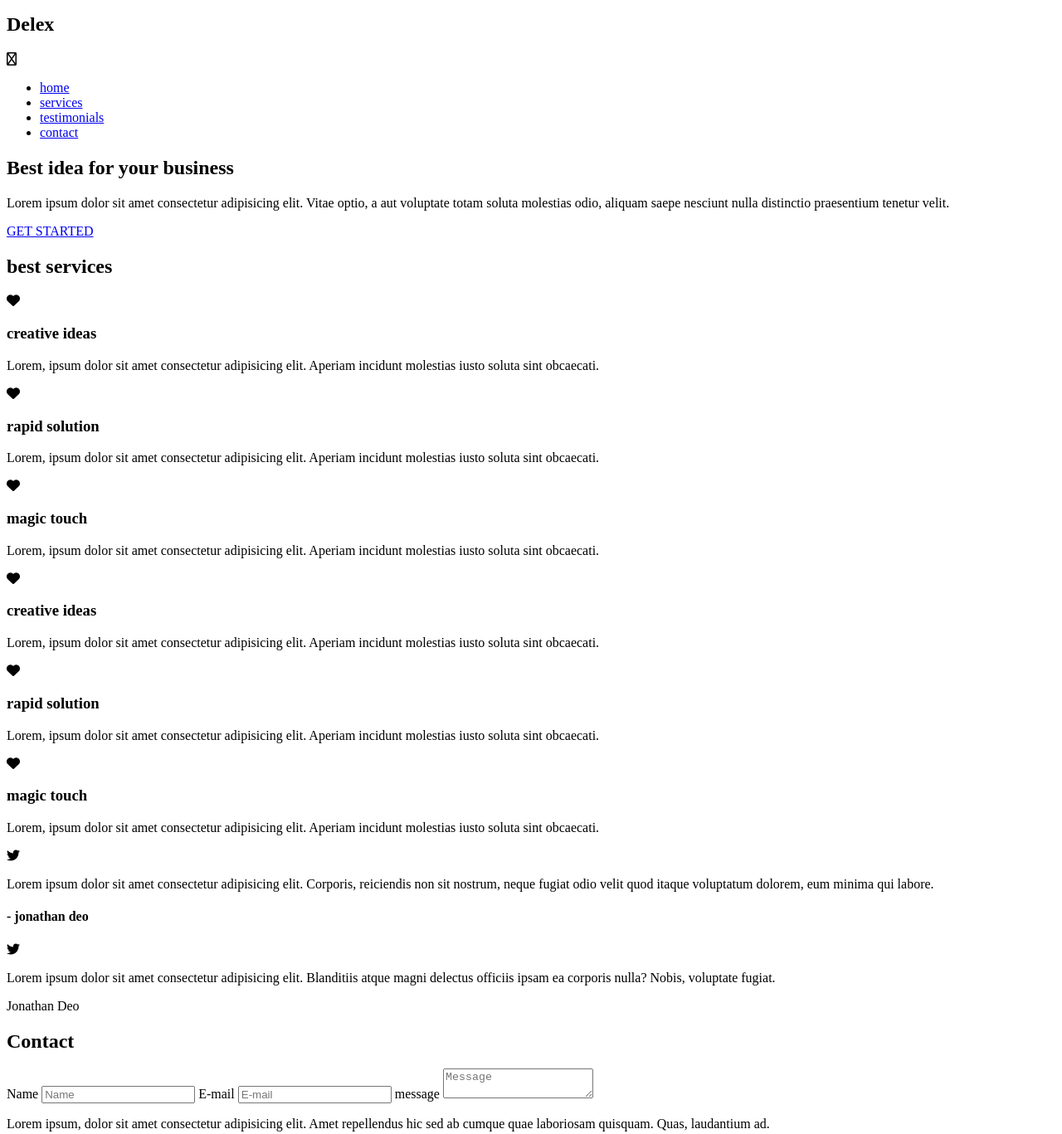
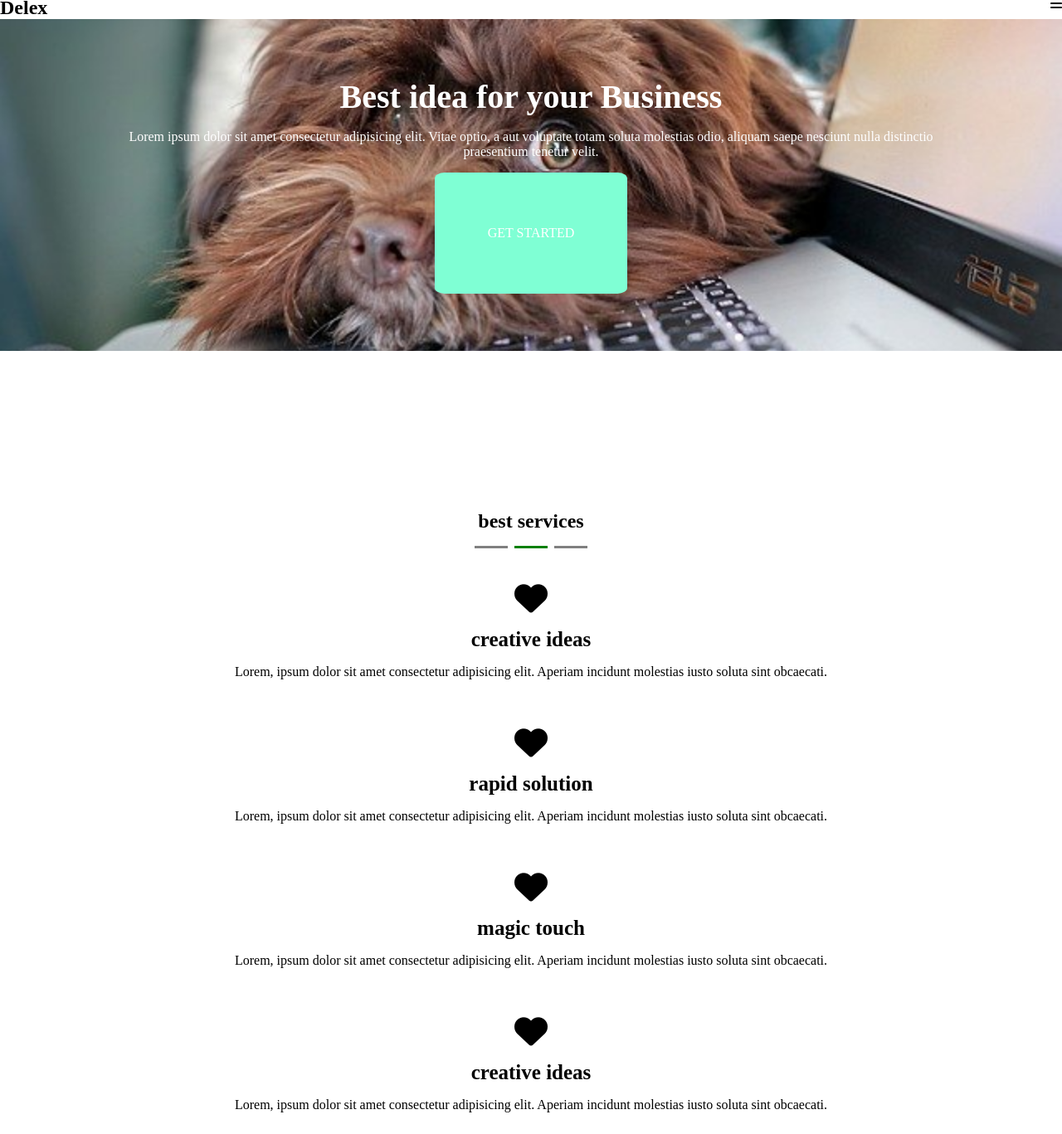
Before and after one commit to masashi5555/TEST-with-Y-M, a plain HTML site: page index.html in a window 1280 px wide. Shown: the part 4-1371 px from the top of the page at 83% size. Drawn offline with nearby package versions, Linux system fonts and the light colour scheme; files that its build step writes are made by us from their sources.

Commit message:
changed html and scss

```diff
--- a/index.html
+++ b/index.html
@@ -6,7 +6,7 @@
     <meta name="viewport" content="width=device-width, initial-scale=1.0">
     <title>exercise</title>
     <link rel="stylesheet" href="https://cdnjs.cloudflare.com/ajax/libs/font-awesome/6.2.0/css/all.min.css" integrity="sha512-xh6O/CkQoPOWDdYTDqeRdPCVd1SpvCA9XXcUnZS2FmJNp1coAFzvtCN9BmamE+4aHK8yyUHUSCcJHgXloTyT2A==" crossorigin="anonymous" referrerpolicy="no-referrer"/>
-    <link rel="stylesheet" href="./css/stylesheet">
+    <link rel="stylesheet" href="./css/style.css">
 </head>
 <body>
     <!-- header start -->
@@ -17,7 +17,7 @@
             </h1>
 
             <details>
-                <summary class="fa-regular fa-bars"></summary>
+                <summary class="fa-solid fa-bars"></summary>
                 <ul>
                    <li><a href="#">home</a></li>
                    <li><a href="#">services</a></li>
@@ -35,7 +35,7 @@
 
         <section>
             <h2>
-                Best idea for your business
+                Best idea for your Business
             </h2>
             <p>
                 Lorem ipsum dolor sit amet consectetur adipisicing elit. Vitae optio, a aut voluptate totam soluta molestias odio, aliquam saepe nesciunt nulla distinctio praesentium tenetur velit.
@@ -51,9 +51,9 @@
             <article>
                 <h2>best services</h2>
                 <aside>
-                    <span></span>
-                    <span></span>
-                    <span></span>
+                    <h6></h6>
+                    <h6></h6>
+                    <h6></h6>
                 </aside>
             </article>
 
@@ -115,18 +115,16 @@
             </article>
         </section>
         <!-- testimonials end -->
-        <section class="jonathan">
-            <aside>
-                <i class="fa-brands fa-twitter"></i>
-                <p>Lorem ipsum dolor sit amet consectetur adipisicing elit. Blanditiis atque magni delectus officiis ipsam ea corporis nulla? Nobis, voluptate fugiat.</p>
-                <span>Jonathan Deo</span>
-            </aside>
-        </section>
 
         <section class="contact">
-            <aside>
+            <article>
                 <h2>Contact</h2>
-            </aside>
+                <aside>
+                    <h6></h6>
+                    <h6></h6>
+                    <h6></h6>
+                </aside>
+            </article>
 
             <form action="">
                 <label for="name">Name</label>
--- a/scss/devices/_mobile.scss
+++ b/scss/devices/_mobile.scss
@@ -1,5 +1,158 @@
 @media (min-width:200px){
+    nav{
+        display: flex;
+        justify-content: space-between;
+        >ul{
+            display: none;
+        }
+    }
 
+    header{
+        >section{
+            background-image: url(/img/pic-01.jpg);
+            background-repeat: no-repeat;
+            background-size: cover;
+            background-position: center;
+            height: 50vh;
+            display: flex;
+            flex-direction: column;
+            align-items: center;
+            justify-content: center;
+            row-gap: 2vh;
+            color: white;
 
+            h2{
+                font-size: 40px;
+                text-align: center;
+            }
+
+            >p{
+                width: 80%;
+                text-align: center;
+            }
+
+            a{
+                text-decoration: none;
+                color: white;
+                background-color: aquamarine;
+                padding: 5%;
+                border-radius: 5%;
+            }
+        }
+    }
+
+    .services{
+        display: flex;
+        flex-direction: column;
+        row-gap: 5vh;
+        align-items: center;
+        padding-top: 15%;
+        padding-bottom: 15%;
+
+        >article{
+            display: flex;
+            flex-direction: column;
+            row-gap: 2vh;
+            align-items: center;
+            >aside{
+                display: flex;
+                column-gap: 1vh;
+            }
+        }
+
+        h6{
+            background-color: gray;
+            width: 5vh;
+            height: 3px;
+            color: black;
+        }
+
+        h6:nth-child(2){
+            background-color: green;
+        }
+
+        >section{
+            display: flex;
+            flex-direction: column;
+            row-gap: 7vh;
+
+            >aside{
+                display: flex;
+                flex-direction: column;
+                align-items: center;
+                text-align: center;
+                row-gap: 2vh;
+            }
+
+            i{
+                font-size: 40px;
+            }
+
+            h3{
+                font-size: 25px;
+            }
+        }
+    }
+
+    .testimonials{
+        background-image: url(/img/pic-02.jpg);
+        background-repeat: no-repeat;
+        background-position: center;
+        background-size: cover;
+        height: 30vh;
+
+        >article{
+            background-color: rgba(45, 43, 43,0.5);
+            height: 30vh;
+            display: flex;
+            flex-direction: column;
+            align-items: center;
+            justify-content: center;
+            row-gap: 1vh;
+
+            i{
+                color: aqua;
+                font-size: 30px;
+            }
+
+            p{
+                width: 95%;
+                text-align: center;
+                color: white;
+            }
+
+            h4{
+                color: aqua;
+            }
+        }
+    }
+
+    .contact{
+        padding-top: 15%;
+        display: flex;
+        flex-direction: column;
+        row-gap: 8vh;
+        >article{
+            display: flex;
+            flex-direction: column;
+            row-gap: 2vh;
+            align-items: center;
+            >aside{
+                display: flex;
+                column-gap: 1vh;
+            }
+        }
+
+        h6{
+            background-color: gray;
+            width: 5vh;
+            height: 3px;
+            color: black;
+        }
+
+        h6:nth-child(2){
+            background-color: green;
+        }
+    }
 
 }
```
